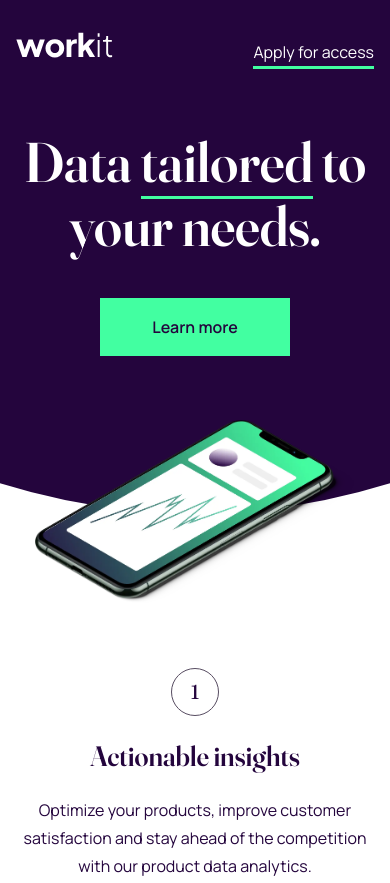
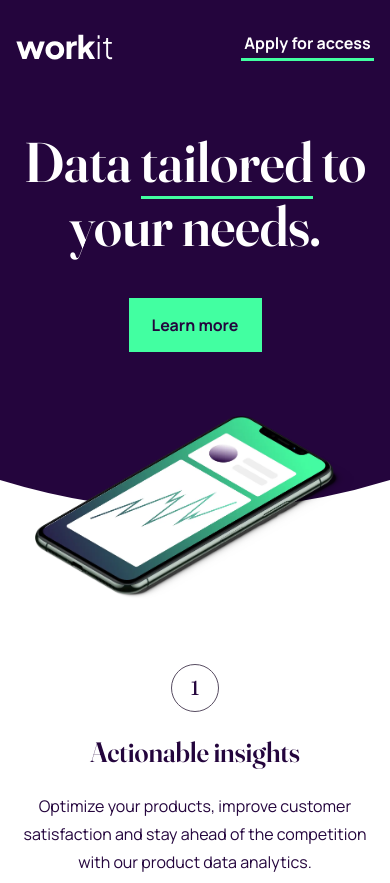
Before and after one commit to j-sherrick/workit-landing, a website: page public/index.html in a window 390 px wide. Shown: the top 883 px of the page. Drawn offline with Linux system fonts and the light colour scheme.

Commit message:
chore: Update button component styles for consistency and responsiveness

```diff
--- a/public/index.html
+++ b/public/index.html
@@ -13,7 +13,7 @@
 
 <header class="menu">
   <img class="menu__logo" src="./assets/images/logo-light.svg" alt="Workit logo">
-  <a class="menu__link underline" href="./index.html">Apply for access</a>
+  <button class="button button__secondary">Apply for access</button>
 </header>
 
 <main class="content">
--- a/src/scss/components/_button.scss
+++ b/src/scss/components/_button.scss
@@ -1,17 +1,32 @@
+@use '../abstracts/mixins' as *;
+
 .button {
-  padding: 1rem 1.5rem;
-  font-weight: 600;
-  width: 11.875rem;
-  border: 2px solid var(--workit-clr-secondary);
-  transition: background-color 0.3s ease-in-out;
+  font-weight: 700;
+  transition: background-color 0.3s ease-in-out, color 0.3s ease-in-out;
+
+  min-width: 8.3125rem;
+  padding: 0.875rem 1.25rem;
+
+  @include breakpoints(md) {
+    width: 11.875rem;
+    padding: 1rem 1.5rem;
+  }
 
   &__primary {
+    border: 2px solid var(--workit-clr-secondary);
     background-color: var(--workit-clr-secondary);
     color: var(--workit-clr-primary);
+
+    &:hover {
+      background-color: var(--workit-clr-primary);
+      color: var(--workit-clr-secondary);
+    }
   }
 
-  &__primary:hover {
-    background-color: var(--workit-clr-primary);
-    color: var(--workit-clr-secondary);
+  &__secondary {
+    border-bottom: 3px solid var(--workit-clr-secondary);
+    color: white;
+    padding: 0 0 0.25rem 0;
+    width: auto;
   }
 }
--- a/src/scss/layout/_header.scss
+++ b/src/scss/layout/_header.scss
@@ -1,7 +1,7 @@
 header {
   display: flex;
   justify-content: space-between;
-  align-items: baseline;
+  align-items: center;
   width: 100%;
   padding-inline: 1rem;
   position: absolute;
```
Also changed, not shown: public/assets/css/style.css, 1 other file.
